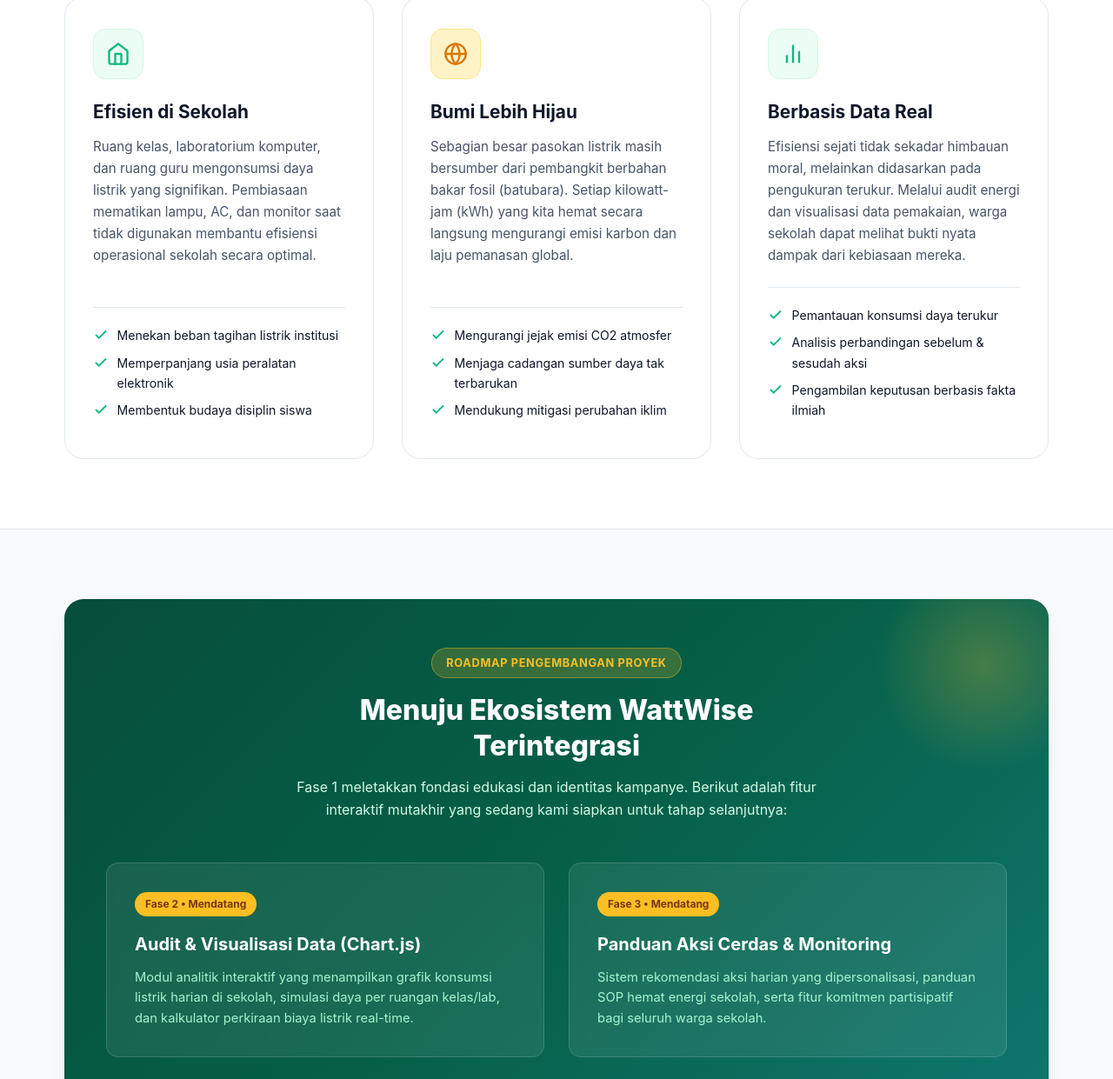
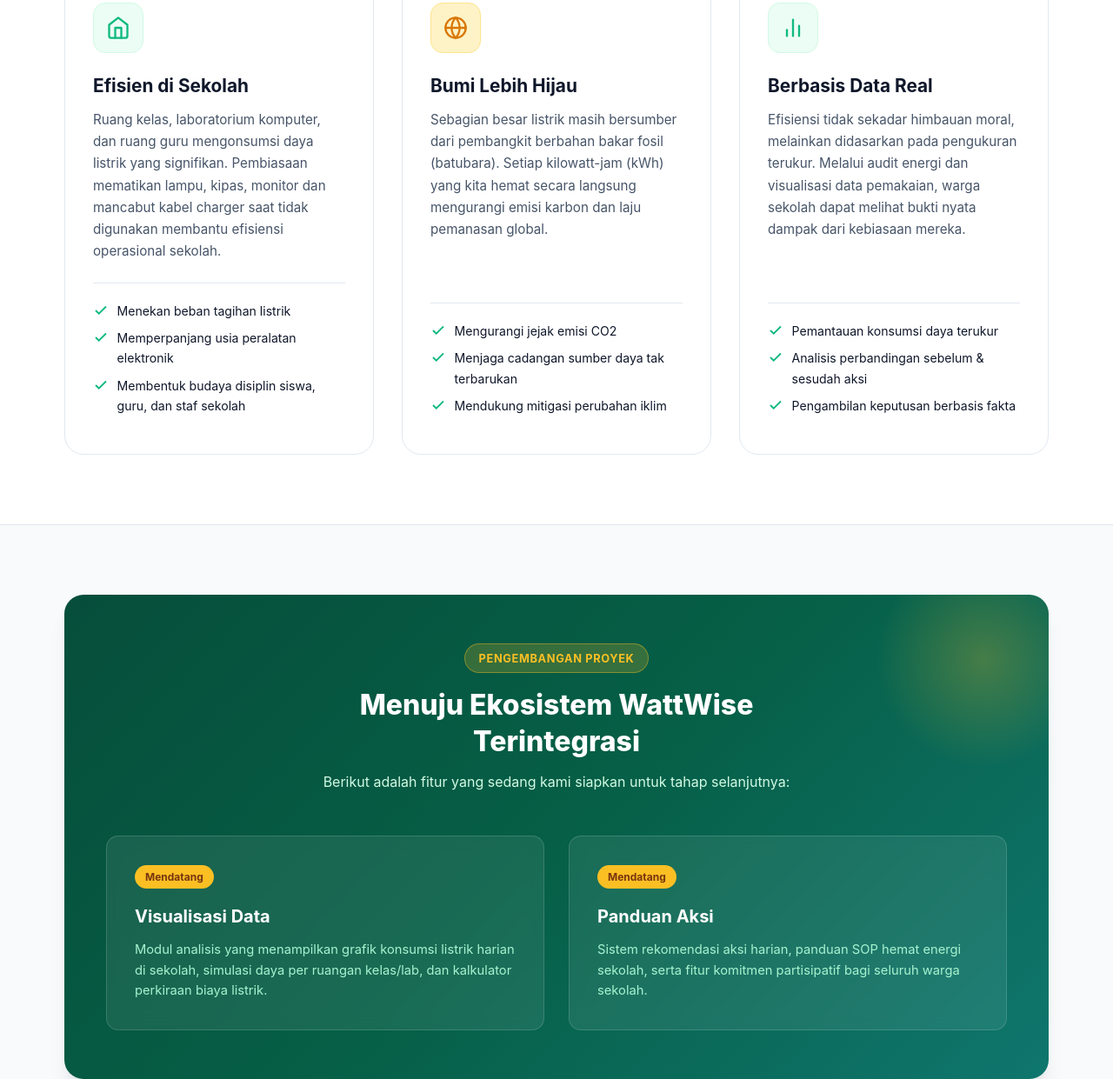
Before and after one commit to Bunga03-commits/hemat-energi-wattwise, a plain HTML site: page index.html in a window 1280 px wide. Shown: the part 1102-2343 px from the top of the page at 87% size. Drawn offline with Linux system fonts and the light colour scheme.

Commit message:
update: koreksi nama

```diff
--- a/index.html
+++ b/index.html
@@ -4,12 +4,12 @@
   <meta charset="UTF-8">
   <meta name="viewport" content="width=device-width, initial-scale=1.0">
   <meta name="description" content="WattWise - Kampanye Hemat Energi di Lingkungan Sekolah. Proyek ESD (Education for Sustainable Development) Fase 1 oleh Rombel PPLG XI-4.">
-  <title>WattWise | Kampanye Hemat Energi - Satu Sakelar Dimatikan, Sejuta Kebaikan Dinyalakan</title>
+  <title>WattWise - Kampanye Hemat Energi - Satu Sakelar Dimatikan, Sejuta Kebaikan Dinyalakan</title>
   <link rel="stylesheet" href="css/style.css">
 </head>
 <body>
 
-  <!-- ==================== HEADER & NAVBAR STICKY ==================== -->
+  <!-- HEADER & NAVBAR -->
   <header class="site-header">
     <div class="container">
       <nav class="navbar" aria-label="Navigasi Utama">
@@ -43,13 +43,13 @@
           <li>
             <span class="nav-link disabled" title="Tersedia di Fase 2">
               Data &amp; Fakta
-              <span class="nav-badge">Fase 2</span>
+              <span class="nav-badge"></span>
             </span>
           </li>
           <li>
             <span class="nav-link disabled" title="Tersedia di Fase 3">
               Aksi &amp; Rekomendasi
-              <span class="nav-badge">Fase 3</span>
+
             </span>
           </li>
         </ul>
@@ -57,14 +57,14 @@
     </div>
   </header>
 
-  <!-- ==================== HERO SECTION ==================== -->
+  <!-- HERO SECTION  -->
   <main>
     <section class="hero-section">
       <div class="container">
         <div class="hero-wrapper">
           <div class="badge-pill">
             <span class="badge-dot"></span>
-            Proyek ESD Fase 1 &bull; PPLG XI-4
+            Proyek ESD &bull; PPLG XI-4
           </div>
 
           <h1 class="hero-title">
@@ -115,10 +115,9 @@
     <section class="section section-bg-alt" id="mengapa">
       <div class="container">
         <div class="section-header">
-          <span class="section-tag">Urgensi &amp; Dampak Positif</span>
           <h2 class="section-title">Mengapa Hemat Energi Itu Penting?</h2>
           <p class="section-subtitle">
-            Energi listrik adalah motor utama aktivitas modern. Pengelolaan konsumsi listrik yang bijak di sekolah membawa dampak langsung bagi operasional, lingkungan, dan kesadaran ilmiah kita.
+            Energi listrik adalah sumber utama dari aktivitas kita sekarang. Pengelolaan konsumsi listrik yang bijak di sekolah membawa dampak langsung bagi operasional, lingkungan, dan kesadaran ilmiah kita.
           </p>
         </div>
 
@@ -133,12 +132,12 @@
             </div>
             <h3 class="card-title">Efisien di Sekolah</h3>
             <p class="card-text">
-              Ruang kelas, laboratorium komputer, dan ruang guru mengonsumsi daya listrik yang signifikan. Pembiasaan mematikan lampu, AC, dan monitor saat tidak digunakan membantu efisiensi operasional sekolah secara optimal.
+              Ruang kelas, laboratorium komputer, dan ruang guru mengonsumsi daya listrik yang signifikan. Pembiasaan mematikan lampu, kipas, monitor dan mancabut kabel charger saat tidak digunakan membantu efisiensi operasional sekolah.
             </p>
             <ul class="card-highlights">
               <li>
                 <svg viewBox="0 0 24 24" fill="none" stroke="currentColor" stroke-width="2.5"><polyline points="20 6 9 17 4 12"></polyline></svg>
-                Menekan beban tagihan listrik institusi
+                Menekan beban tagihan listrik
               </li>
               <li>
                 <svg viewBox="0 0 24 24" fill="none" stroke="currentColor" stroke-width="2.5"><polyline points="20 6 9 17 4 12"></polyline></svg>
@@ -146,7 +145,7 @@
               </li>
               <li>
                 <svg viewBox="0 0 24 24" fill="none" stroke="currentColor" stroke-width="2.5"><polyline points="20 6 9 17 4 12"></polyline></svg>
-                Membentuk budaya disiplin siswa
+                Membentuk budaya disiplin siswa, guru, dan staf sekolah
               </li>
             </ul>
           </article>
@@ -162,12 +161,12 @@
             </div>
             <h3 class="card-title">Bumi Lebih Hijau</h3>
             <p class="card-text">
-              Sebagian besar pasokan listrik masih bersumber dari pembangkit berbahan bakar fosil (batubara). Setiap kilowatt-jam (kWh) yang kita hemat secara langsung mengurangi emisi karbon dan laju pemanasan global.
+              Sebagian besar listrik masih bersumber dari pembangkit berbahan bakar fosil (batubara). Setiap kilowatt-jam (kWh) yang kita hemat secara langsung mengurangi emisi karbon dan laju pemanasan global.
             </p>
             <ul class="card-highlights">
               <li>
                 <svg viewBox="0 0 24 24" fill="none" stroke="currentColor" stroke-width="2.5"><polyline points="20 6 9 17 4 12"></polyline></svg>
-                Mengurangi jejak emisi CO2 atmosfer
+                Mengurangi jejak emisi CO2
               </li>
               <li>
                 <svg viewBox="0 0 24 24" fill="none" stroke="currentColor" stroke-width="2.5"><polyline points="20 6 9 17 4 12"></polyline></svg>
@@ -191,7 +190,7 @@
             </div>
             <h3 class="card-title">Berbasis Data Real</h3>
             <p class="card-text">
-              Efisiensi sejati tidak sekadar himbauan moral, melainkan didasarkan pada pengukuran terukur. Melalui audit energi dan visualisasi data pemakaian, warga sekolah dapat melihat bukti nyata dampak dari kebiasaan mereka.
+              Efisiensi tidak sekadar himbauan moral, melainkan didasarkan pada pengukuran terukur. Melalui audit energi dan visualisasi data pemakaian, warga sekolah dapat melihat bukti nyata dampak dari kebiasaan mereka.
             </p>
             <ul class="card-highlights">
               <li>
@@ -204,7 +203,7 @@
               </li>
               <li>
                 <svg viewBox="0 0 24 24" fill="none" stroke="currentColor" stroke-width="2.5"><polyline points="20 6 9 17 4 12"></polyline></svg>
-                Pengambilan keputusan berbasis fakta ilmiah
+                Pengambilan keputusan berbasis fakta
               </li>
             </ul>
           </article>
@@ -212,34 +211,34 @@
       </div>
     </section>
 
-    <!-- ==================== SECTION: TEASER FASE 2 & 3 ==================== -->
+    <!-- TEASER FASE 2 & 3 -->
     <section class="section">
       <div class="container">
         <div class="teaser-container">
           <div class="teaser-intro">
-            <span class="teaser-pill">Roadmap Pengembangan Proyek</span>
+            <span class="teaser-pill">Pengembangan Proyek</span>
             <h2 class="teaser-title">Menuju Ekosistem WattWise Terintegrasi</h2>
             <p class="teaser-desc">
-              Fase 1 meletakkan fondasi edukasi dan identitas kampanye. Berikut adalah fitur interaktif mutakhir yang sedang kami siapkan untuk tahap selanjutnya:
+              Berikut adalah fitur yang sedang kami siapkan untuk tahap selanjutnya:
             </p>
           </div>
 
           <div class="teaser-grid">
             <!-- Teaser Box Fase 2 -->
             <div class="teaser-box">
-              <span class="teaser-badge">Fase 2 &bull; Mendatang</span>
-              <h3>Audit &amp; Visualisasi Data (Chart.js)</h3>
+              <span class="teaser-badge">Mendatang</span>
+              <h3>Visualisasi Data</h3>
               <p>
-                Modul analitik interaktif yang menampilkan grafik konsumsi listrik harian di sekolah, simulasi daya per ruangan kelas/lab, dan kalkulator perkiraan biaya listrik real-time.
+                Modul analisis yang menampilkan grafik konsumsi listrik harian di sekolah, simulasi daya per ruangan kelas/lab, dan kalkulator perkiraan biaya listrik.
               </p>
             </div>
 
             <!-- Teaser Box Fase 3 -->
             <div class="teaser-box">
-              <span class="teaser-badge">Fase 3 &bull; Mendatang</span>
-              <h3>Panduan Aksi Cerdas &amp; Monitoring</h3>
+              <span class="teaser-badge">Mendatang</span>
+              <h3>Panduan Aksi</h3>
               <p>
-                Sistem rekomendasi aksi harian yang dipersonalisasi, panduan SOP hemat energi sekolah, serta fitur komitmen partisipatif bagi seluruh warga sekolah.
+                Sistem rekomendasi aksi harian, panduan SOP hemat energi sekolah, serta fitur komitmen partisipatif bagi seluruh warga sekolah.
               </p>
             </div>
           </div>
@@ -248,7 +247,7 @@
     </section>
   </main>
 
-  <!-- ==================== FOOTER ==================== -->
+  <!-- FOOTER -->
   <footer class="site-footer">
     <div class="container">
       <div class="footer-top">
@@ -280,7 +279,6 @@
           <ul class="footer-links">
             <li><span>Rombel: <strong>PPLG XI-4</strong></span></li>
             <li><span>Mata Pelajaran: <strong>KIK &amp; PABP</strong></span></li>
-            <li><span>Fase: <strong>Fase 1 (Kampanye &amp; UI)</strong></span></li>
           </ul>
         </div>
       </div>
```
